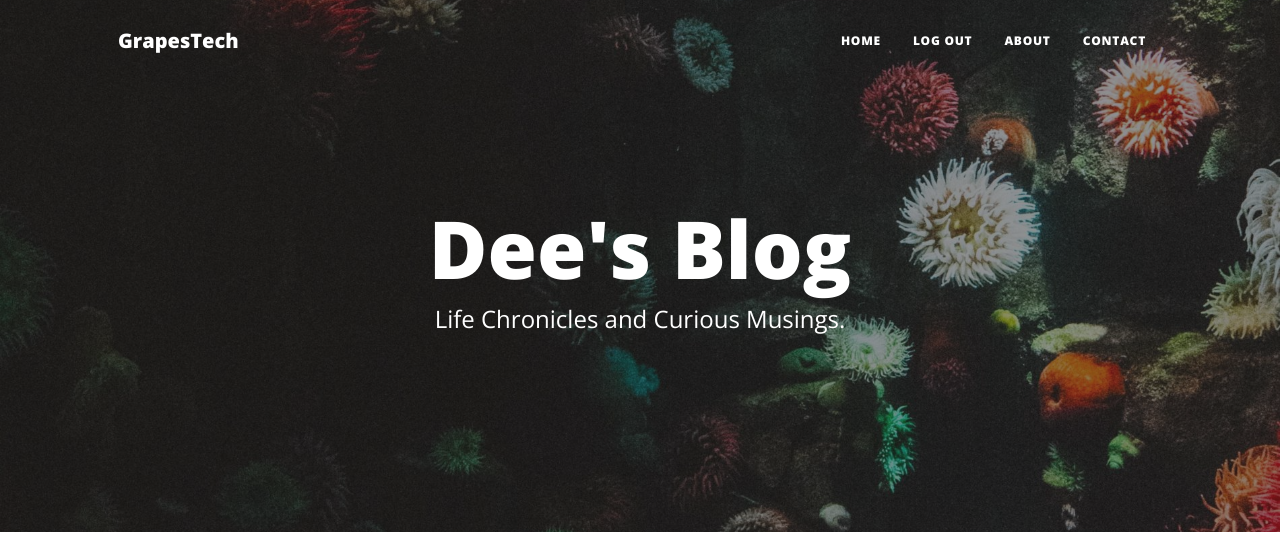
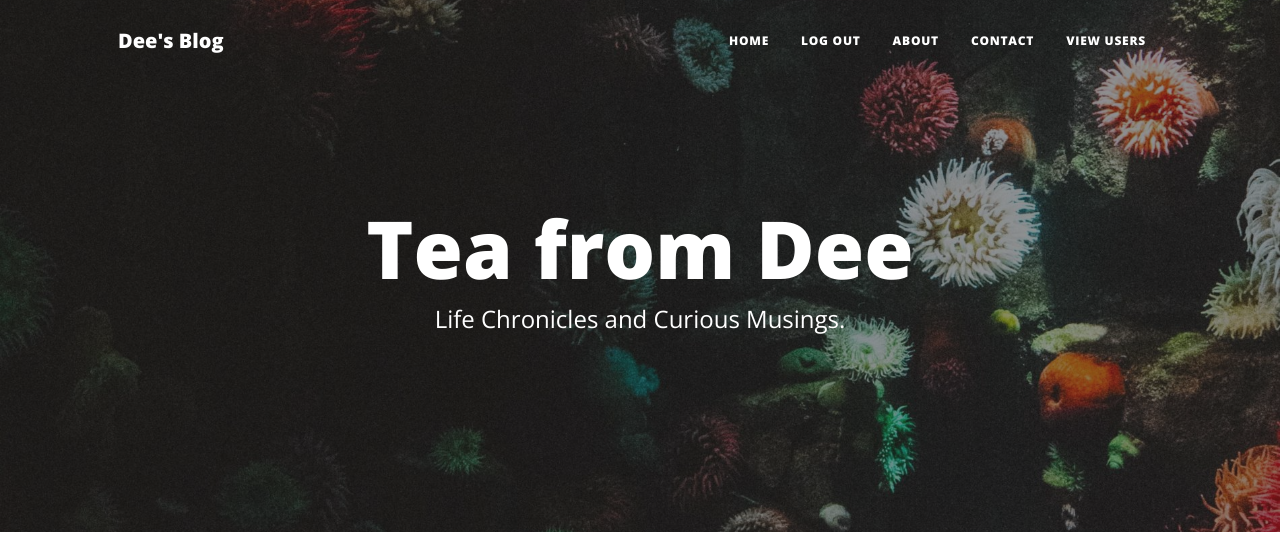
Before and after one commit to benard2002/alens_blog, a Flask app: page / in a window 1280 px wide. Shown: the top 536 px of the page. Run offline with Flask 3, Linux system fonts and the light colour scheme; the visitor is signed in with stand-in values (Sample User, id 1); data that the repository does not hold is empty; some libraries are stand-ins or nearby versions.

Commit message:
add check users

```diff
--- a/templates/header.html
+++ b/templates/header.html
@@ -44,7 +44,7 @@
     <!-- Navigation-->
     <nav class="navbar navbar-expand-lg navbar-light" id="mainNav">
       <div class="container px-4 px-lg-5">
-        <a class="navbar-brand" href="/">GrapesTech</a>
+        <a class="navbar-brand" href="/">Dee's Blog</a>
         <button
           class="navbar-toggler"
           type="button"
@@ -105,6 +105,17 @@
                 >Contact</a
               >
             </li>
+
+            {%if current_user.id == 1%}
+            <li class="nav-item">
+              <a
+                class="nav-link px-lg-3 py-3 py-lg-4"
+                href="{{ url_for('view_users') }}"
+                >View Users</a
+              >
+
+            </li>
+            {% endif %}
           </ul>
         </div>
       </div>
--- a/templates/index.html
+++ b/templates/index.html
@@ -9,7 +9,7 @@
     <div class="row gx-4 gx-lg-5 justify-content-center">
       <div class="col-md-10 col-lg-8 col-xl-7">
         <div class="site-heading">
-          <h1>Dee's Blog</h1>
+          <h1>Tea from Dee</h1>
           <span class="subheading">Life Chronicles and Curious Musings.</span>
         </div>
       </div>
```
Also changed, not shown: templates/users.html (added, +24 -0 lines).
